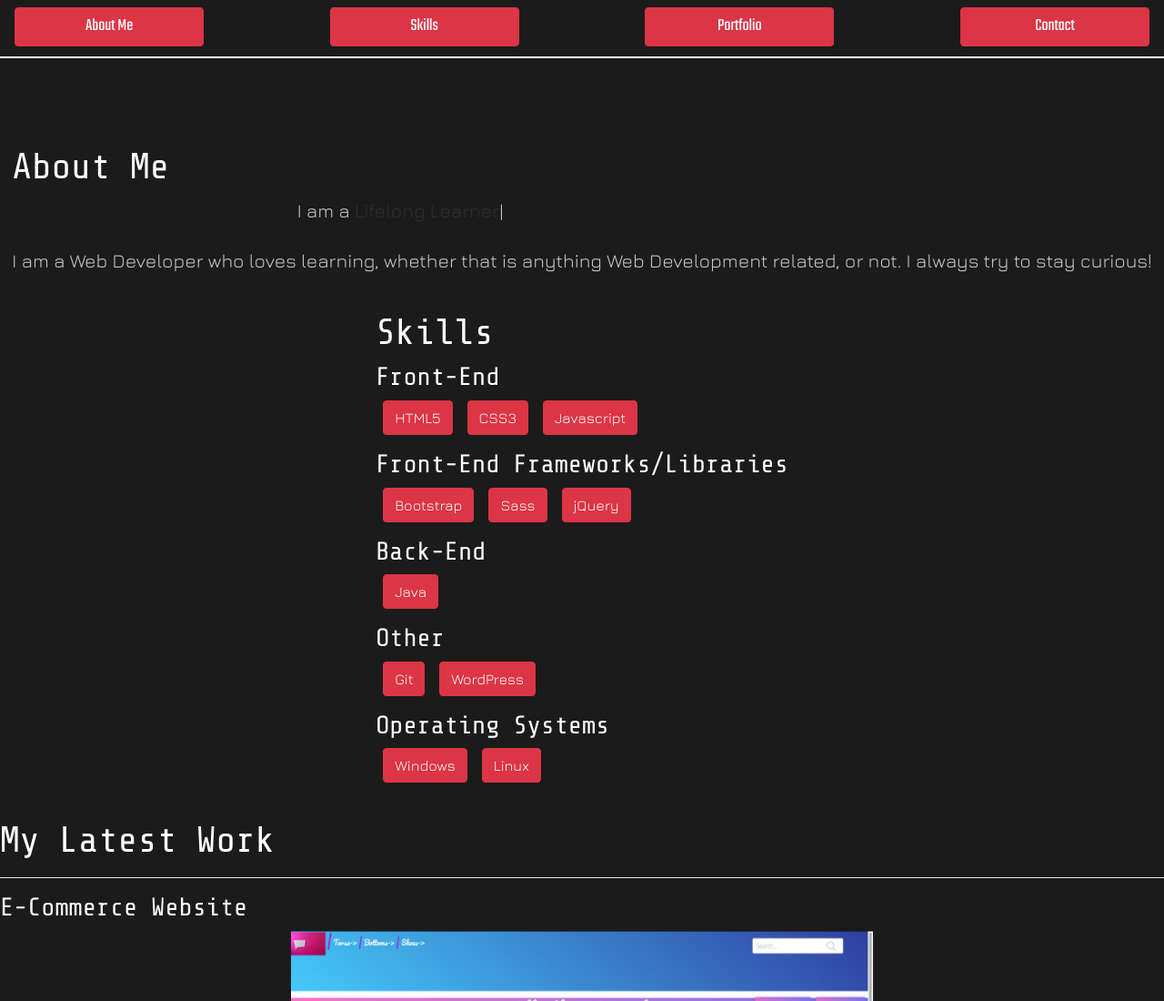
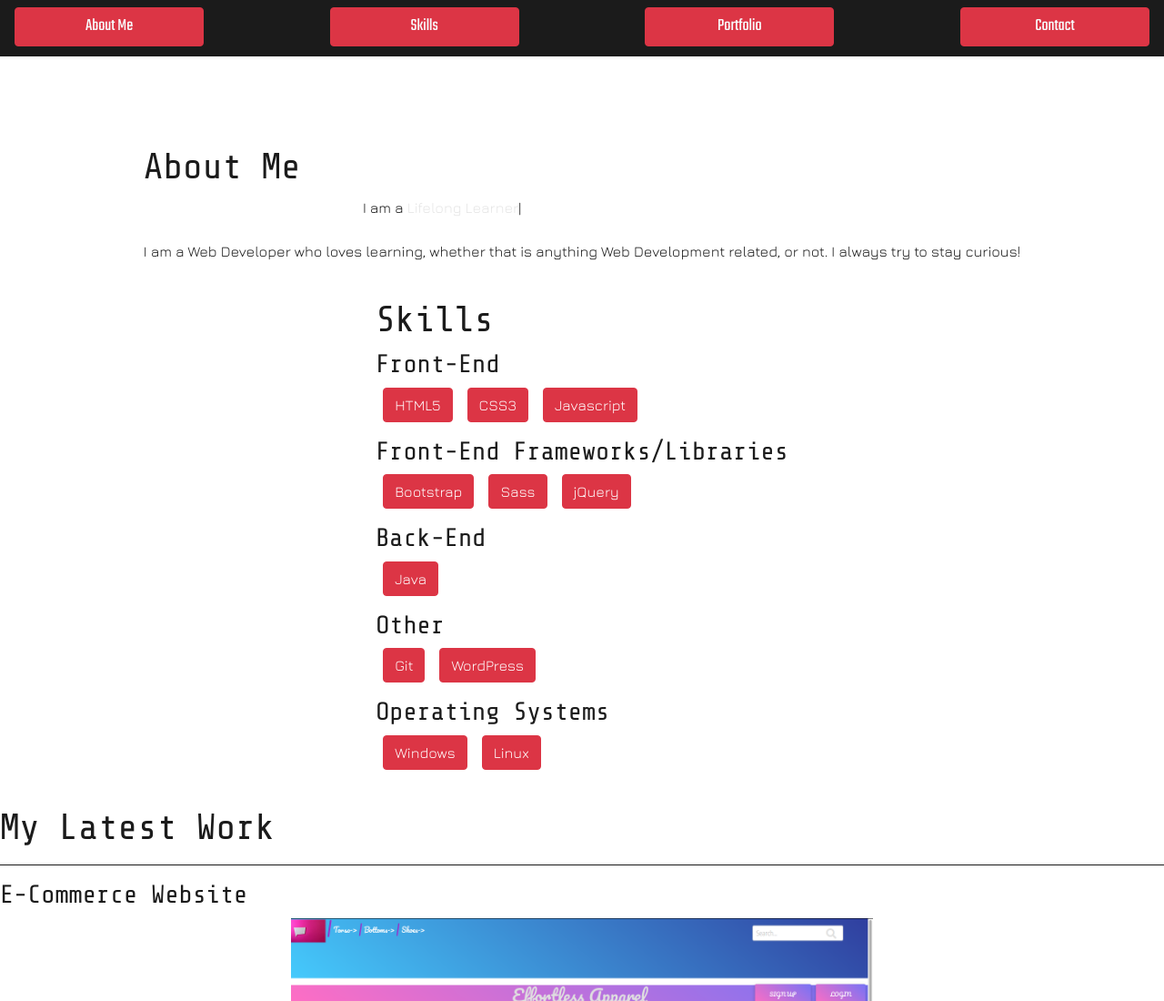
Before and after one commit to Sergio-20/portfolio, a plain HTML site: page index.html in a window 1280 px wide. Shown: the top 1100 px of the page at 91% size. Drawn offline with nearby package versions, Linux system fonts and the light colour scheme.

Commit message:
Portfolio Updated

```diff
--- a/style.scss
+++ b/style.scss
@@ -4,15 +4,16 @@
   $list-font: 'Teko', sans-serif;
   $primary-font: 'Share Tech Mono', monospace;
   $secondary-font: 'Jura', sans-serif;
+  $primary-font-color: #1b1b1b;
   /*Animations*/
   @keyframes flash {
     50% { opacity: 0.0; }
   }
 
   @keyframes flash-text {
-    0% { background-color: #FFF; color: #000; opacity: 1.0; }
+    0% { background-color: $primary-font-color; color: $primary-font-color; opacity: 1.0; }
     50% { opacity: 0.0; }
-    100% { background-color: #FFF; color: #000; opacity: 1.0; }
+    100% { background-color: $primary-font-color; color: $primary-font-color; opacity: 1.0; }
   }
   /*General Elements*/
   html {
@@ -20,14 +21,13 @@
     scroll-behavior: smooth;
   }
   body {
-    background-color: #1b1b1b !important;
-    color: #FFF !important;
+    color: $primary-font-color !important;
     h1,h2,h3 {
       font-family: $primary-font;
     }
     hr {
-      background-color: #FFF;
-      color: #FFF;
+      background-color: $primary-font-color;
+      color: $primary-font-color;
     }
     navbar {
       li {
@@ -39,7 +39,7 @@
       }
     }
     p, span {
-      color: rgb(200,200,200);
+      color: $primary-font-color;
       font-family: $secondary-font;
     }
   }
@@ -65,7 +65,7 @@
   }
 
   .navbar {
-    background-color: #1b1b1b;
+    background-color: $primary-font-color;
     border-bottom: 2px solid #FFF;
     cursor: pointer;
     display: inline-block;
```
Also changed, not shown: style.css, 1 other file.
